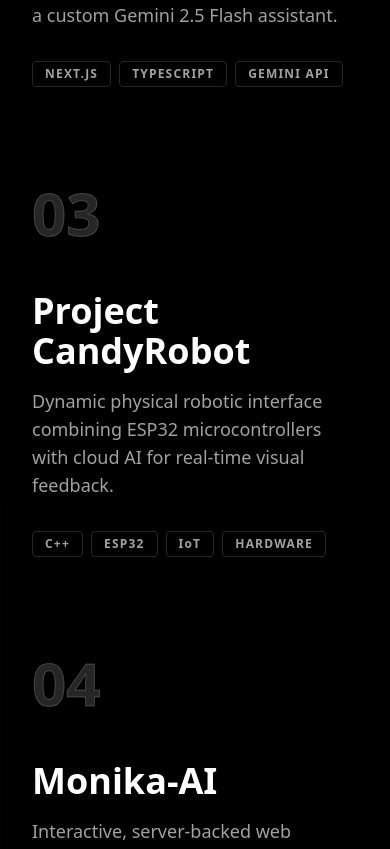
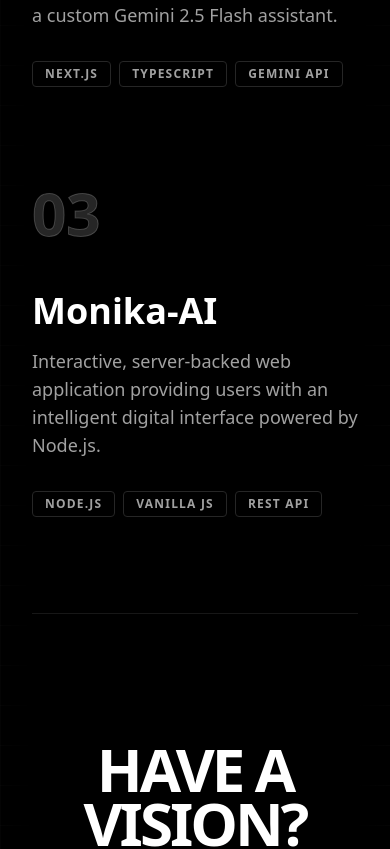
Before and after one commit to tagadearpit/My-portfolio, a Next.js app in the folder arpit-portfolio/: page / in a window 390 px wide. Shown: the part 5279-6128 px from the top of the page. Built offline with nearby package versions, Linux system fonts and the light colour scheme.

Commit message:
Adding few animation for cursor

```diff
--- a/arpit-portfolio/app/page.tsx
+++ b/arpit-portfolio/app/page.tsx
@@ -242,10 +242,9 @@ export default function Portfolio() {
 
           <div className="flex flex-col gap-24">
             {[
-              { num: "01", title: "Neosis: Real-Time Platform", desc: "Engineered a low-latency communication platform using Java Spring Boot and WebSockets, achieving sub-100ms message delivery.", tags: ["JAVA", "SPRING BOOT", "WEBSOCKETS", "REACT"] },
-              { num: "02", title: "Intelligent AI Portfolio", desc: "A high-performance personal portfolio engineered with Next.js and a custom Gemini 2.5 Flash assistant.", tags: ["NEXT.JS", "TYPESCRIPT", "GEMINI API"] },
-              { num: "03", title: "Project CandyRobot", desc: "Dynamic physical robotic interface combining ESP32 microcontrollers with cloud AI for real-time visual feedback.", tags: ["C++", "ESP32", "IoT", "HARDWARE"] },
-              { num: "04", title: "Monika-AI", desc: "Interactive, server-backed web application providing users with an intelligent digital interface powered by Node.js.", tags: ["NODE.JS", "VANILLA JS", "REST API"] }
+              { num: "01", title: "Neosis: Real-Time Platform", desc: "Engineered a low-latency communication platform using Java Spring Boot and WebSockets, achieving sub-100ms message delivery.", tags: ["JAVA", "SPRING BOOT", "WEBSOCKETS", "REACT"], link: "https://neosis-static-site.onrender.com" },
+              { num: "02", title: "Intelligent AI Portfolio", desc: "A high-performance personal portfolio engineered with Next.js and a custom Gemini 2.5 Flash assistant.", tags: ["NEXT.JS", "TYPESCRIPT", "GEMINI API"], link: "https://github.com/tagadearpit/my-portiofoli" },
+              { num: "03", title: "Monika-AI", desc: "Interactive, server-backed web application providing users with an intelligent digital interface powered by Node.js.", tags: ["NODE.JS", "VANILLA JS", "REST API"], link: "https://monika-ai-0jpf.onrender.com" }
             ].map((proj) => (
               <motion.div
                 key={proj.num}
@@ -271,9 +270,9 @@ export default function Portfolio() {
                   </div>
                 </div>
                 <a
-                  href={proj.num === "01" ? "https://neosis-static-site.onrender.com" : proj.num === "04" ? "https://monika-ai-0jpf.onrender.com" : "#"}
+                  href={proj.link}
                   target="_blank" rel="noopener noreferrer"
-                  className="hidden md:flex w-16 h-16 rounded-full border border-neutral-800 items-center justify-center group-hover:bg-white group-hover:text-black group-hover:rotate-45 transition-all duration-300"
+                  className="hidden md:flex w-16 h-16 rounded-full border border-neutral-800 items-center justify-center group-hover:bg-white group-hover:text-black group-hover:rotate-45 transition-all duration-300 cursor-none"
                 >
                   <ExternalLink size={24} />
                 </a>
```
